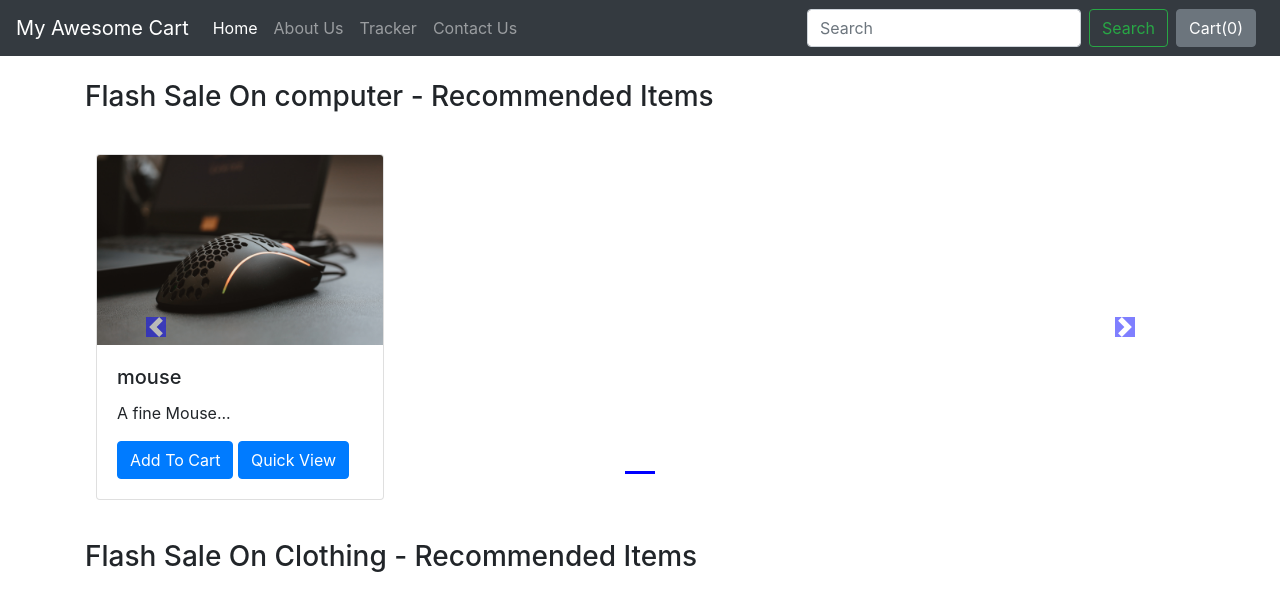
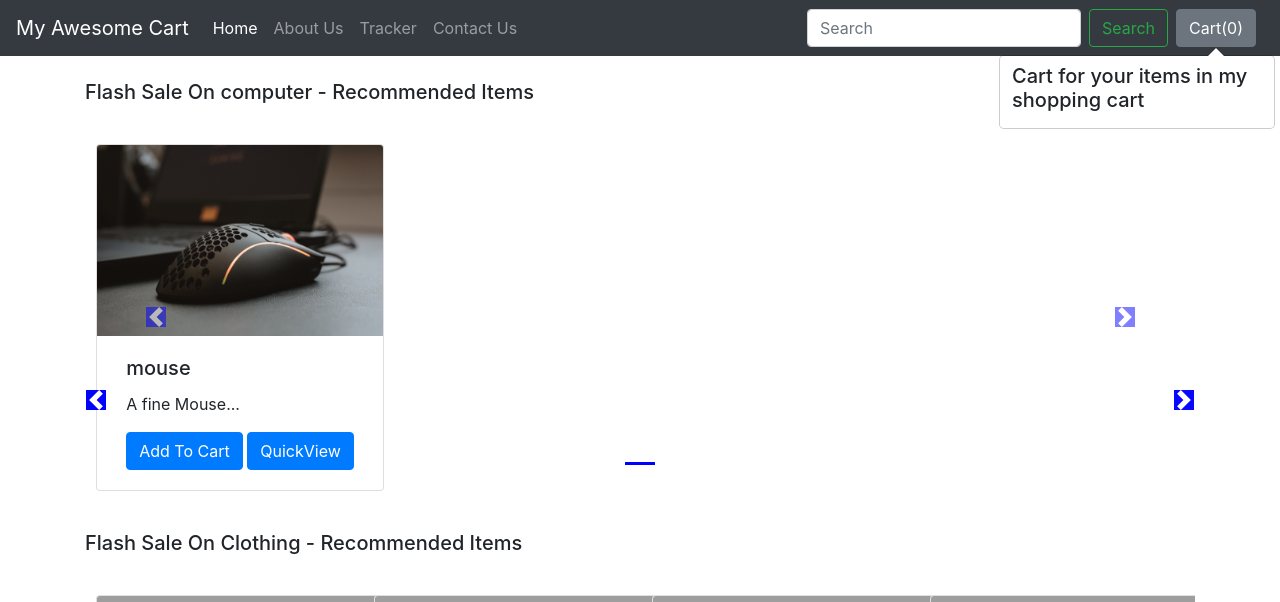
Before and after one commit to MahdinOhi/MAC-My-Awesome-Cart, a Django app: page /shop/ in a window 1280 px wide. Shown: the top 602 px of the page. Run offline with Django 4.2, Linux system fonts and the light colour scheme; data comes from the database, SQL or seed files in the repository; some libraries are stand-ins or nearby versions; grey boxes are pictures that could not be loaded.

Commit message:
ERROR- Having multiple navigation for first corousel and 1st button is not working

```diff
--- a/shop/templates/shop/index.html
+++ b/shop/templates/shop/index.html
@@ -1,74 +1,66 @@
 {% extends 'shop/basic.html' %}
-{% load static %}
 {% block css %}
-    .col-md-3 {
+.col-md-3
+{
 display: inline-block;
-        margin-left: -4px;
+margin-left:-4px;
 }
-
 .carousel-indicators .active {
 background-color: blue;
 }
-
-    .col-md-3 img {
-        max-width: 227px;
-        height: 242px;
+.col-md-3 img{
+width: 170px;
+height: 200px;
 }
-
-    body .carousel-indicator li {
+body .carousel-indicator li{
 background-color: blue;
 }
-
-    body .carousel-indicators {
+body .carousel-indicators{
 bottom: 0;
 }
-
 body .carousel-control-prev-icon,
-    body .carousel-control-next-icon {
+body .carousel-control-next-icon{
 background-color: blue;
 }
-
 .carousel-control-prev,
-    .carousel-control-next {
-        top: 0;
-        bottom: 0;
+.carousel-control-next{
+top: auto;
+bottom: auto;
+padding-top: 222px;
 }
-
-    body .no-padding {
-        padding-left: 0;
+body .no-padding{
+padding-left: 0,
 padding-right: 0;
 }
 {% endblock %}
-
 {% block body %}
+{% load static %}
 <div class="container">
 
-    <!-- First Carousel -->
+    <!--Slideshow starts here -->
     {% for product, range, nSlides in allProds %}
-    <h3 class="my-4">Flash Sale On {{ product.0.category }} - Recommended Items</h3>
+    <h5 class="my-4">Flash Sale On {{product.0.category}} - Recommended Items</h5>
     <div class="row">
-    <div id="demo{{ forloop.counter }}" class="col carousel slide my-3" data-ride="carousel">
+        <div id="demo{{forloop.counter}}" class="col carousel slide my-3" data-ride="carousel">
             <ul class="carousel-indicators">
-            <li data-target="#demo{{ forloop.counter }}" data-slide-to="0" class="active"></li>
+                <li data-target="#demo{{forloop.counter}}" data-slide-to="0" class="active"></li>
                 {% for i in range %}
-            <li data-target="#demo{{ forloop.parentloop.counter }}" data-slide-to="{{ i }}"></li>
+                <li data-target="#demo{{forloop.parentloop.counter}}" data-slide-to="{{i}}"></li>
                 {% endfor %}
             </ul>
-
             <div class="container carousel-inner no-padding">
                 <div class="carousel-item active">
-
                     {% for i in product %}
                     <div class="col-xs-3 col-sm-3 col-md-3">
-                    <div class="card align-item-center" style="width: 18rem;">
-                        <img src='/media/{{ i.image }}' class="card-img-top" alt="..." object-fit="cover">
+                        <div class="card align-items-center" style="width: 18rem;">
+                            <img src='/media/{{i.image}}' class="card-img-top" alt="...">
                             <div class="card-body">
-                            <h5 class="card-title">{{ i.product_name }}</h5>
-                            <p class="card-text">{{ i.desc|slice:"0:50" }}...</p>
+                                <h5 class="card-title" id="namepr{{i.id}}">{{i.product_name}}</h5>
+                                <p class="card-text">{{i.desc|slice:"0:53"}}...</p>
                                 <span id="divpr{{i.id}}" class="divpr">
                                     <button id="pr{{i.id}}" class="btn btn-primary cart">Add To Cart</button>
                                 </span>
-                            <a href="/shop/products/{{i.id}}"><button id="qv{{i.id}}" class="btn btn-primary cart">Quick View</button></a>
+                                <a href="/shop/products/{{i.id}}"><button id="qv{{i.id}}" class="btn btn-primary cart">QuickView</button></a>
                             </div>
                         </div>
                     </div>
@@ -79,66 +71,13 @@
                     {% endfor %}
                 </div>
             </div>
+        </div>
 
-        <!-- Left and Right controls for the first carousel -->
-        <a class="carousel-control-prev" href="#demo{{ forloop.counter }}" data-slide="prev">
+        <!-- left and right controls for the slide -->
+        <a class="carousel-control-prev" href="#demo{{forloop.counter}}" data-slide="prev">
             <span class="carousel-control-prev-icon"></span>
         </a>
-        <a class="carousel-control-next" href="#demo{{ forloop.counter }}" data-slide="next">
-            <span class="carousel-control-next-icon"></span>
-        </a>
-    </div>
-    </div>
-    {% endfor %}
-
-    <!-- Second Carousel -->
-    {% for product, range, nSlides in anotherProds %}
-    <h5 class="my-4">New Arrivals - {{ product.0.category }}</h5>
-    <div id="anotherDemo{{ forloop.counter }}" class="carousel slide my-3" data-ride="carousel">
-        <ul class="carousel-indicators">
-            <li data-target="#anotherDemo{{ forloop.counter }}" data-slide-to="0" class="active"></li>
-            {% for i in range %}
-            <li data-target="#anotherDemo{{ forloop.parentloop.counter }}" data-slide-to="{{ i }}"></li>
-            {% endfor %}
-        </ul>
-
-        <div class="container carousel-inner no-padding">
-            <div class="carousel-item active">
-                <div class="col-xs-3 col-sm-3 col-md-3">
-                    <div class="card" style="width: 18rem;">
-                        <img src='/media/{{ product.0.image }}' class="card-img-top" alt="...">
-                        <div class="card-body">
-                            <h5 class="card-title">{{ product.0.product_name }}</h5>
-                            <p class="card-text">{{ product.0.desc }}</p>
-                            <button id="pr{{ product.0.id }}" class="btn btn-primary cart">Add To Cart</button>
-                        </div>
-                    </div>
-                </div>
-
-                {% for i in product|slice:"1:"%}
-                <div class="col-xs-3 col-sm-3 col-md-3">
-                    <div class="card" style="width: 18rem;">
-                        <img src='/media/{{ i.image }}' class="card-img-top" alt="...">
-                        <div class="card-body">
-                            <h5 class="card-title">{{ i.product_name }}</h5>
-                            <p class="card-text">{{ i.desc }}</p>
-                            <button id="pr{{i.id}}" class="btn btn-primary cart">Add To Cart</button>
-                        </div>
-                    </div>
-                </div>
-                {% if forloop.counter|divisibleby:3 and forloop.counter > 0 and not forloop.last %}
-            </div>
-            <div class="carousel-item">
-                {% endif %}
-                {% endfor %}
-            </div>
-        </div>
-
-        <!-- Left and Right controls for the second carousel -->
-        <a class="carousel-control-prev" href="#anotherDemo{{ forloop.counter }}" data-slide="prev">
-            <span class="carousel-control-prev-icon"></span>
-        </a>
-        <a class="carousel-control-next" href="#anotherDemo{{ forloop.counter }}" data-slide="next">
+        <a class="carousel-control-next" href="#demo{{forloop.counter}}" data-slide="next">
             <span class="carousel-control-next-icon"></span>
         </a>
     </div>
@@ -146,24 +85,25 @@
 </div>
 {% endblock %}
 
-
-
 {% block js %}
 <script>
-console.log('working');
+    // Add navigation buttons to all carousels
+$('.carousel').each(function() {
+    var id = this.id;
+    var prev = '<a class="carousel-control-prev" href="#' + id + '" data-slide="prev">';
+    var next = '<a class="carousel-control-next" href="#' + id + '" data-slide="next">';
+    $(this).append(prev + '<span class="carousel-control-prev-icon"></span>' + '</a>' + next + '<span class="carousel-control-next-icon"></span>' + '</a>');
+});
 
-// find out the cart item from localStorage
-
-if(localStorage.getItem('cart') == null){
+// Find out the cart items from localStorage
+if (localStorage.getItem('cart') == null) {
     var cart = {};
-}
-else
-{
+} else {
     cart = JSON.parse(localStorage.getItem('cart'));
     document.getElementById('cart').innerHTML = Object.keys(cart).length;
+    updateCart(cart);
 }
-
-// If the add to cart button is clicked, add /increament the item
+// If the add to cart button is clicked, add/increment the item
 $('.cart').click(function() {
     var idstr = this.id.toString();
     if (cart[idstr] != undefined) {
@@ -171,13 +111,28 @@ $('.cart').click(function() {
     } else {
         cart[idstr] = 1;
     }
-    updateCart(cart);   // Calling the function
+    updateCart(cart);
 
 });
 //Add Popover to cart
 $('#popcart').popover();
-document.getElementById("popcart").setAttribute('data-content', '<h5>Products added to your Cart</h5>');
-
+updatePopover(cart);
+function updatePopover(cart)
+{
+    console.log('We are inside updatePopover');
+    var popStr = "";
+    popStr = popStr + "<h5> Cart for your items in my shopping cart </h5><div class='mx-2 my-2'>";
+    var i = 1;
+    for (var item in cart){
+        popStr = popStr + "<b>" + i + "</b>. ";
+        popStr = popStr + document.getElementById('name' + item).innerHTML.slice(0, 19) + "... Qty: " + cart[item] + '<br>';
+        i = i+1;
+    }
+    popStr = popStr + "</div>"
+    console.log(popStr);
+    document.getElementById('popcart').setAttribute('data-content', popStr);
+    $('#popcart').popover('show');
+}
 function updateCart(cart) {
     for (var item in cart) {
         document.getElementById('div' + item).innerHTML = "<button id='minus" + item + "' class='btn btn-primary minus'>-</button> <span id='val" + item + "''>" + cart[item] + "</span> <button id='plus" + item + "' class='btn btn-primary plus'> + </button>";
@@ -185,8 +140,8 @@ function updateCart(cart) {
     localStorage.setItem('cart', JSON.stringify(cart));
     document.getElementById('cart').innerHTML = Object.keys(cart).length;
     console.log(cart);
+    updatePopover(cart);
 }
-
 // If plus or minus button is clicked, change the cart as well as the display value
 $('.divpr').on("click", "button.minus", function() {
     a = this.id.slice(7, );
@@ -201,8 +156,5 @@ $('.divpr').on("click", "button.plus", function() {
     document.getElementById('valpr' + a).innerHTML = cart['pr' + a];
     updateCart(cart);
 });
-
-
-
 </script>
 {% endblock %}
```
Lines whose indentation alone changed are shown as unchanged.
